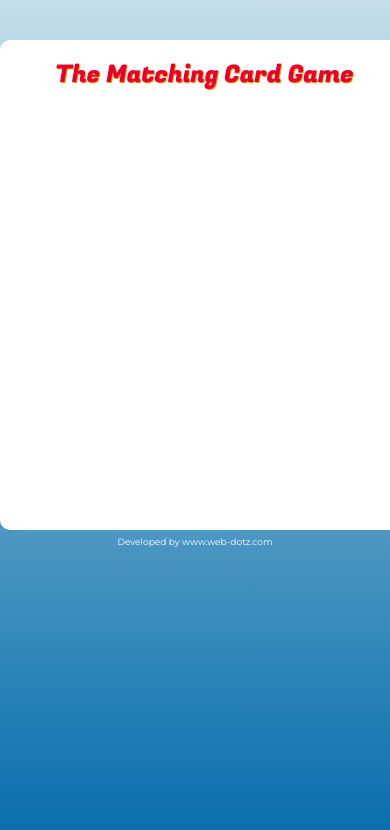
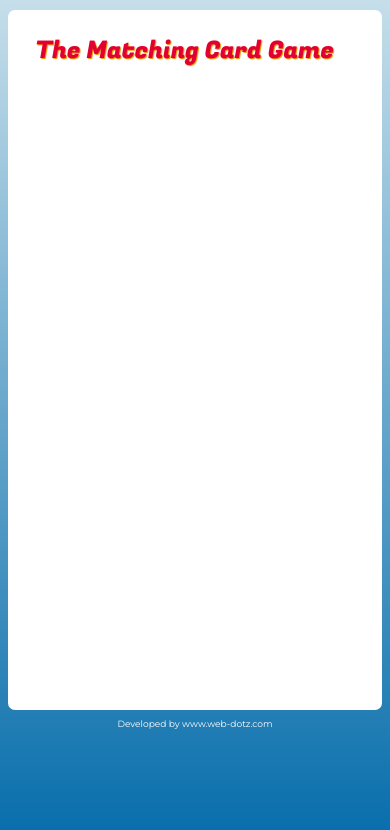
Before and after one commit to mustafaghayyur/matchingCardGame, a PHP site: page /matchingCardGame/ in a window 390 px wide; the page is wider, and only the part inside the window is pictured. Shown: the top 830 px of that part. Run offline with PHP 8.4, Linux system fonts and the light colour scheme; some libraries are stand-ins or nearby versions.

Commit message:
made game responsive

```diff
--- a/src/components/App.js
+++ b/src/components/App.js
@@ -3,14 +3,16 @@ import React, { Component } from 'react';
 import ScoreBoard from './ScoreBoard';
 import ShowMessages from './ShowMessages';
 import GameBoard from './GameBoard';
+import StartNew from './StartNew';
 
 export default class App extends Component {
   render() {
     return (
 	    <div>
-		    <ScoreBoard />
 		    <ShowMessages />
 		    <GameBoard />
+		    <ScoreBoard />
+			<StartNew />
 		</div>
     );
   }
--- a/src/components/GameBoard.js
+++ b/src/components/GameBoard.js
@@ -7,7 +7,6 @@ import { setupDeck,
 		createPlayingCardsArray,
 		startTimer } from '../actions';
 import PlayingCards from './PlayingCards';
-import StartNew from './StartNew';
 
 class GameBoard extends Component {
 
@@ -26,8 +25,6 @@ class GameBoard extends Component {
 
     	return(
 			<div id="gameBoard">
-				<div className="buffer-scoreboard"></div>
-				<StartNew />
 			</div>
 		);
 
@@ -38,8 +35,6 @@ class GameBoard extends Component {
 				<form name="gameBoard" action="/index.php" method="POST">
 					<PlayingCards />
 				</form>
-
-				<StartNew />
 			</div>
 	    );
     }
--- a/src/components/PlayingCards.js
+++ b/src/components/PlayingCards.js
@@ -127,7 +127,7 @@ class PlayingCards extends Component {
 						if(this._isMounted){
 							this.setState( { card1: '', card2: '' } );
 						}
-					}, 2500);
+					}, 1000);
 		}else{
 			setTimeout(()=>{
 						if(this._isMounted){
--- a/src/components/StartNew.js
+++ b/src/components/StartNew.js
@@ -16,7 +16,7 @@ class StartNew extends Component {
 
   render() {
     return (
-		<div>
+		<div className="newGameSection">
 			<input type="submit" name="newGame" value="New Game" className="button newGame" onClick={this.onNewGameClickEvent} />
 		</div>
     );
--- a/style/styles.css
+++ b/style/styles.css
@@ -94,7 +94,6 @@ background: -o-linear-gradient(top,  #ff3019 0%,#cf0404 100%); /* Opera 11.10+ *
 	background: -ms-linear-gradient(top,  #ff3019 0%,#cf0404 100%); /* IE10+ */
 	background: linear-gradient(to bottom,  #ff3019 0%,#cf0404 100%); /* W3C */
 	filter: progid:DXImageTransform.Microsoft.gradient( startColorstr='#ff3019', endColorstr='#cf0404',GradientType=0 ); /* IE6-9 */
-
 }
 
 #gameBoard {
@@ -102,7 +101,6 @@ filter: progid:DXImageTransform.Microsoft.gradient( startColorstr='#ff3019', end
 	position: absolute;
 	top: 100px;
 	left: 45px;
-
 }
 
 #gameBoard .cardBox{
@@ -117,7 +115,6 @@ filter: progid:DXImageTransform.Microsoft.gradient( startColorstr='#ff3019', end
 	width: 58px;
 	height: 68px;
 	background: #fcfff4;
-
 	background: -webkit-linear-gradient(top, #fcfff4 0%, #dfe5d7 40%, #b3bead 100%);
 	background: -moz-linear-gradient(top, #fcfff4 0%, #dfe5d7 40%, #b3bead 100%);
 	background: -o-linear-gradient(top, #fcfff4 0%, #dfe5d7 40%, #b3bead 100%);
@@ -138,11 +135,9 @@ filter: progid:DXImageTransform.Microsoft.gradient( startColorstr='#ff3019', end
 	height: 60px;
 	left: 4px;
 	top: 4px;
-
 	-webkit-box-shadow: inset 0px 1px 1px rgba(0,0,0,0.5), 0px 1px 0px rgba(255,255,255,1);
 	-moz-box-shadow: inset 0px 1px 1px rgba(0,0,0,0.5), 0px 1px 0px rgba(255,255,255,1);
 	box-shadow: inset 0px 1px 1px rgba(0,0,0,0.5), 0px 1px 0px rgba(255,255,255,1);
-
 	background: -webkit-linear-gradient(top, #222 0%, #45484d 100%);
 	background: -moz-linear-gradient(top, #222 0%, #45484d 100%);
 	background: -o-linear-gradient(top, #222 0%, #45484d 100%);
@@ -160,16 +155,13 @@ filter: progid:DXImageTransform.Microsoft.gradient( startColorstr='#ff3019', end
 	width: 46px;
 	height: 56px;
 	background: #00bf00;
-
 	background: -webkit-linear-gradient(top, #00bf00 0%, #009400 100%);
 	background: -moz-linear-gradient(top, #00bf00 0%, #009400 100%);
 	background: -o-linear-gradient(top, #00bf00 0%, #009400 100%);
 	background: -ms-linear-gradient(top, #00bf00 0%, #009400 100%);
 	background: linear-gradient(top, #00bf00 0%, #009400 100%);
-
 	top: 2px;
 	left: 2px;
-
 	-webkit-box-shadow: inset 0px 1px 1px white, 0px 1px 3px rgba(0,0,0,0.5);
 	-moz-box-shadow: inset 0px 1px 1px white, 0px 1px 3px rgba(0,0,0,0.5);
 	box-shadow: inset 0px 1px 1px white, 0px 1px 3px rgba(0,0,0,0.5);
@@ -193,9 +185,7 @@ filter: progid:DXImageTransform.Microsoft.gradient( startColorstr='#ff3019', end
 	background: -o-linear-gradient(top, #333 0%, #fff 100%);
 	background: -ms-linear-gradient(top, #333 0%, #fff 100%);
 	background: linear-gradient(top, #333 0%, #fff 100%);
-
 	opacity: 1;
-
 }
 
 
@@ -204,9 +194,6 @@ filter: progid:DXImageTransform.Microsoft.gradient( startColorstr='#ff3019', end
 	height: 62px;
 	margin: 10px auto;
 	top: 0px;
-  /*-webkit-box-shadow: inset 0px 1px 1px white, 0px 1px 3px rgba(0,0,0,0.5);
-  -moz-box-shadow: inset 0px 1px 1px white, 0px 1px 3px rgba(0,0,0,0.5);
-  box-shadow: inset 0px 1px 1px white, 0px 1px 3px rgba(0,0,0,0.5);*/
 	position: relative;
 	border: 3px #999999 solid;
 }
@@ -225,7 +212,6 @@ filter: progid:DXImageTransform.Microsoft.gradient( startColorstr='#ff3019', end
 	line-height: normal;
 	position: relative;
 	top: 12px;
-  /*left: 19px; -- removed this and aligned center*/
 	text-align: center !important;
 	width: 52px;
 	display: block;
@@ -233,11 +219,6 @@ filter: progid:DXImageTransform.Microsoft.gradient( startColorstr='#ff3019', end
 	margin: 0;
 	opacity: 1;
 }
-
-	/*
-	.card10{
-	  left: 10px;
-	}-- no need for this if text-align is center? */
 
 #gameBoard .Spades{
 	background: #4000ff;
@@ -291,22 +272,13 @@ filter: progid:DXImageTransform.Microsoft.gradient( startColorstr='#ff3019', end
 	border-radius: 10px 10px 10px 10px;
 }
 
-.button.tryAgain{
+.newGameSection{
 	position: absolute;
-  top: 100px;
-  left: 534px;
-}
-
-.button.try{
-  position: absolute;
-  top: 100px;
-  left: 550px;
+	top: 390px;
+	left: 620px;
 }
 
 .button.newGame{
-  position: absolute;
-  top: 310px;
-  left: 585px;
 	padding: 7px 15px;
 	font-family: 'Fugaz One', cursive, Tahoma, Verdana, sans-serif;
 	font-size: 0.9em;
@@ -316,12 +288,6 @@ filter: progid:DXImageTransform.Microsoft.gradient( startColorstr='#ff3019', end
 	border-radius: 10px 10px 10px 10px;
 	background: transparent;
 	background-color: #317562;
-}
-
-#finalScoreBoard .button.newGame{
-  bottom: auto;
-  left: 250px;
-  top: 210px;
 }
 
 /*================
@@ -401,3 +367,125 @@ filter: progid:DXImageTransform.Microsoft.gradient( startColorstr='#ff3019', end
 	width: 100%;
 	height: 350px;
 }
+
+/**
+ * Mobile Responsive styling
+ */
+@media only screen and (max-width: 768px) {
+	h1.name{
+	    position: relative;
+	    top: initial;
+	    left: initial;
+	    width: 90%;
+	    display: block;
+	    float: left;
+	    margin: 15px 15px;
+	    padding: 5px;
+	}
+
+	#shell {
+	    width:96%;
+	    text-align:left;
+	    margin-left:auto;
+	    margin-right:auto;
+	    background-color: #FFFFFF;
+	    margin-top: 10px;
+	    margin-bottom: 10px;
+	    -webkit-border-radius: 7px 7px 7px 7px;
+	    border-radius: 7px 7px 7px 7px;
+	    height: 100%;
+	    min-height: 700px;
+	    overflow: scroll;
+	}
+
+	#content{
+		width:96%;
+		padding: 3% 2%;
+		position: relative;
+		height: 100%;
+	}
+
+	#footer{
+		position: relative;
+		bottom: 15px;
+		width: 100%;
+		left: initial;
+		top: initial;
+		text-align: center;
+		display: block;
+		margin: 15px auto;
+		float: left;
+	}
+
+	#gameBoard {
+		width: 100%;
+		position: relative;
+		top: initial;
+		left: initial;
+		display: block;
+		float: left;
+	}
+
+	.newGameSection {
+		position: relative;
+		top: initial;
+		left: initial;
+		float: left;
+		display: block;
+		width: 90%;
+		height: 70px;
+		margin: 0px auto;
+		text-align: center;
+	}
+
+	.button.newGame{
+		position: relative;
+		top: initial;
+		left: initial;
+		display: block;
+		margin: auto;
+	}
+
+	#scoreBoard {
+		position: relative;
+		top: initial;
+		left: initial;
+		width: 100%;
+		height: 90px;
+		-webkit-border-radius: 8px 8px 8px 8px;
+		border-radius: 8px 8px 8px 8px;
+		margin: 20px 0px;
+		padding-top: 20px;
+		display: block;
+		float: left;
+	}
+
+	#scoreBoard div.title {
+		font-size: 0.8em;
+	}
+
+	#scoreBoard div {
+		font-size: 0.50em;
+		padding: 5px 20px;
+	}
+
+	#finalScoreBoard{
+		position: relative;
+		top: initial;
+		left: initial;
+		display: block;
+		float: left;
+		margin: 15px 15px;
+		width: 90%;
+		height: 250px;
+		padding-top: 30px;
+	}
+
+	#finalScoreBoard .totals, #finalScoreBoard .highScores {
+		width: 40%;
+		position: relative;
+		display: inline-block;
+		float: left;
+	}
+
+}
```
Lines whose indentation alone changed are shown as unchanged.
